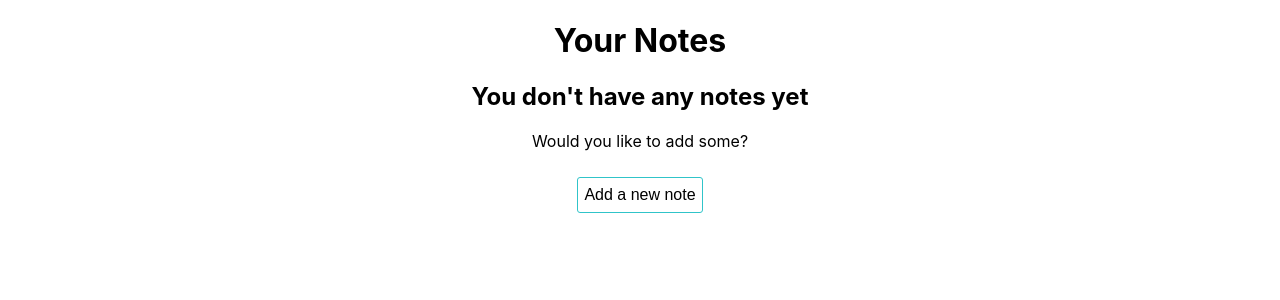
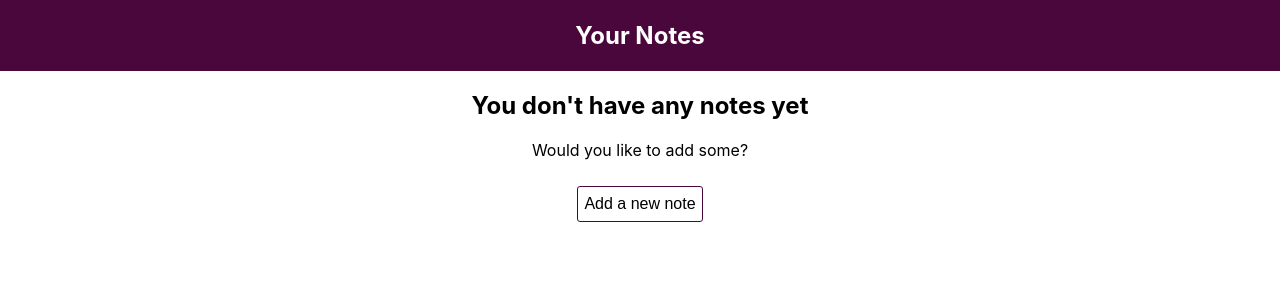
Before and after one commit to alexmorten/note-taking-showcase, a React (Create React App) app: page /notes in a window 1280 px wide. Shown: the top 300 px of the page. Built offline with nearby package versions, Linux system fonts and the light colour scheme.

Commit message:
add PageHeader, include actions in form

```diff
--- a/src/components/Button.scss
+++ b/src/components/Button.scss
@@ -1,4 +1,6 @@
 @import "../theme.scss";
+
+$ButtonBorderSize: 1px;
 
 .Button {
   font-size: 1rem;
@@ -7,7 +9,7 @@
   border-radius: 3px;
   cursor: pointer;
   margin: 10px;
-  background-color: $primaryBackgroundColor;
+  background: none;
 }
 
 .Button.small {
@@ -16,10 +18,10 @@
 }
 
 .Button.action {
-  border: 1px solid $actionColor;
+  border: $ButtonBorderSize solid $actionColor;
 }
 
 .Button.danger {
   color: red;
-  border: 1px solid $dangerColor;
+  border: $ButtonBorderSize solid $dangerColor;
 }
--- a/src/components/NoteForm.css
+++ b/src/components/NoteForm.css
@@ -1,11 +1,14 @@
-.NoteForm .MarkDownEditor-container {
+.NoteForm {
   max-width: 1000px;
   margin: auto;
+}
+
+.NoteForm .MarkDownEditor-container {
   border-radius: 5px;
   overflow: hidden;
 }
 
-.NoteForm .MarkDownEditor-container .MarkDownEditor > div {
+.NoteForm .MarkDownEditor-container .MarkDownEditor>div {
   min-height: 100px;
 }
 
@@ -13,7 +16,6 @@
   margin: 20px 0;
   padding: 10px;
   width: 100%;
-  max-width: 1000px;
   line-height: 2rem;
   font-size: 2rem;
   border-radius: 5px;
--- a/src/components/NoteForm.tsx
+++ b/src/components/NoteForm.tsx
@@ -7,10 +7,12 @@ import "./NoteForm.css";
 interface Props {
   onChange(changedAttributes: NoteAttributes): void;
   value: NoteAttributes;
+  actions?: React.ReactNode[];
 }
 
 export default function NoteForm({
   value,
+  actions,
   onChange
 }: React.PropsWithChildren<Props>) {
   const debouncedOnTextChange = useCallback(
@@ -32,6 +34,13 @@ export default function NoteForm({
         placeholder="Add a title to your note"
         onChange={e => onChange({ ...value, title: e.target.value })}
       />
+      {actions !== undefined && (
+        <div className="row-flex-container">
+          {actions.map(action => (
+            <div className="flex-item">{action}</div>
+          ))}
+        </div>
+      )}
       <div className="MarkDownEditor-container">
         <MarkdownEditor
           className="MarkDownEditor"
--- /dev/null
+++ b/src/components/PageHeader.scss
@@ -0,0 +1,12 @@
+@import "../theme.scss";
+
+.PageHeader {
+  background-color: $headerBackgroundColor;
+  padding: 1px 5px;
+  color: $contrastColor;
+  position: sticky;
+  top: 0;
+  right: 0;
+  left: 0;
+  z-index: 100;
+}
--- /dev/null
+++ b/src/components/PageHeader.tsx
@@ -0,0 +1,7 @@
+import React from "react";
+
+import "./PageHeader.scss";
+
+export default function PageHeader({ children }: React.PropsWithChildren<{}>) {
+  return <section className="PageHeader">{children}</section>;
+}
--- a/src/index.scss
+++ b/src/index.scss
@@ -22,3 +22,17 @@ code {
 .warning {
   color: $warningBackgroundColor;
 }
+
+.left-text {
+  text-align: left;
+}
+
+.row-flex-container {
+  display: flex;
+  align-items: center;
+  justify-content: flex-end;
+}
+
+.flex-item {
+  flex: 0 1 auto;
+}
--- a/src/pages/NoteEdit.tsx
+++ b/src/pages/NoteEdit.tsx
@@ -5,6 +5,7 @@ import { NoteAttributes } from "../models/note";
 import { Link, useHistory } from "react-router-dom";
 import Button from "../components/Button";
 import { Datum } from "../lib/store";
+import PageHeader from "../components/PageHeader";
 
 interface Props {
   noteId: string;
@@ -62,15 +63,7 @@ export default function NoteEdit({ noteId }: React.PropsWithChildren<Props>) {
     );
   }
 
-  return (
-    <div>
-      <h2>
-        <Link className="no-underline" to="/notes">
-          Back to your notes
-        </Link>
-      </h2>
-      <NoteForm value={note.attributes} onChange={updateNote} />
-      {deleteDialogOpen ? (
+  const deleteAction = deleteDialogOpen ? (
     <div>
       <h4>Are you sure you want to delete this note?</h4>
       <Button onClick={() => setDeleteDialogOpen(false)}>Cancel</Button>
@@ -82,7 +75,24 @@ export default function NoteEdit({ noteId }: React.PropsWithChildren<Props>) {
     <Button onClick={() => setDeleteDialogOpen(true)} danger>
       Delete this note
     </Button>
-      )}
+  );
+
+  return (
+    <div>
+      <PageHeader>
+        <h2>Edit your note</h2>
+        <h3 className="left-text">
+          <Link className="inherit-color" to="/notes">
+            Back to your notes
+          </Link>
+        </h3>
+      </PageHeader>
+
+      <NoteForm
+        value={note.attributes}
+        onChange={updateNote}
+        actions={[deleteAction]}
+      />
     </div>
   );
 }
--- a/src/pages/NoteList.tsx
+++ b/src/pages/NoteList.tsx
@@ -1,6 +1,7 @@
 import React, { useContext, useState, useEffect } from "react";
 import { StoreContext } from "../providers/storeContext";
 import Button from "../components/Button";
+import PageHeader from "../components/PageHeader";
 import randomIdentifier from "../utils/randomIdentifier";
 import { useHistory } from "react-router-dom";
 import NoteListItem from "../components/NoteListItem";
@@ -34,7 +35,10 @@ export default function NoteList(props: React.PropsWithChildren<{}>) {
 
   return (
     <div>
-      <h1>Your Notes</h1>
+      <PageHeader>
+        <h1>Your Notes</h1>
+      </PageHeader>
+
       {Object.entries(notes).map(([id, note]) => (
         <NoteListItem key={id} attributes={note.attributes} noteId={id} />
       ))}
--- a/src/theme.scss
+++ b/src/theme.scss
@@ -1,6 +1,8 @@
 $primaryBackgroundColor: white;
-
-$dangerColor: #D22042;
 $neutralBackgroundColor: #24B694;
 $warningBackgroundColor: #A3B808;
-$actionColor: #30C4C9;
+$headerBackgroundColor: #4A073C;
+
+$contrastColor: white;
+$dangerColor: #D22042;
+$actionColor: $headerBackgroundColor;
```
Lines whose indentation alone changed are shown as unchanged.
